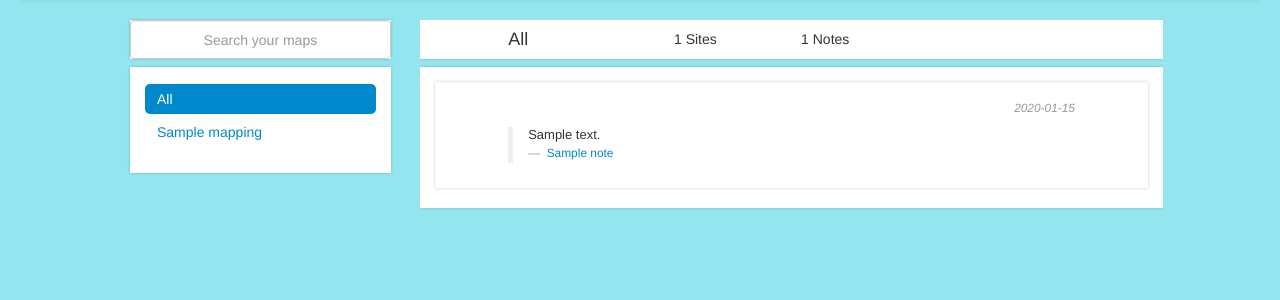
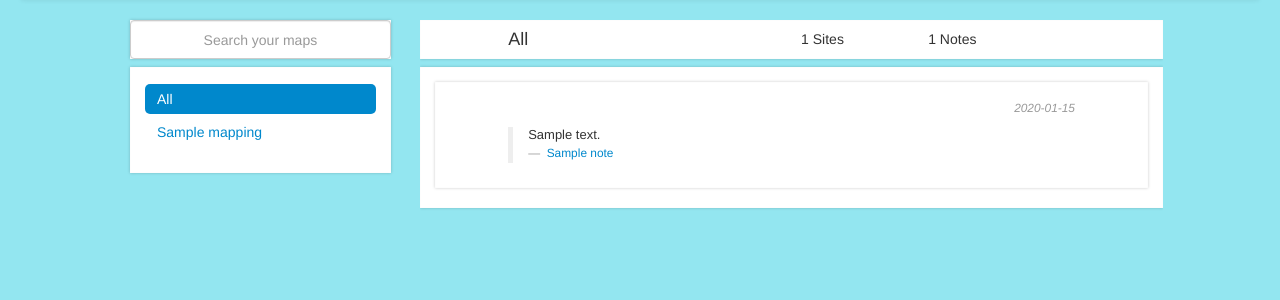
Before and after one commit to cinjon/kaizen-web, a Python web app: template web/app/templates/user_profile.html in a window 1280 px wide. Shown: the part 42-342 px from the top of the page. Run offline with Jinja, Linux system fonts and the light colour scheme; the template is opened without the code that fills it: most values are stand-ins (such as "Sample title", 1, 10 or a date in 2020).

Commit message:
user_profile: make row desc better format

```diff
--- a/web/app/templates/user_profile.html
+++ b/web/app/templates/user_profile.html
@@ -27,7 +27,7 @@
           <div id="allmaps" class="tab-pane active">
             <div class="smallbox">
               <div class="row-fluid">
-                <div class="span2 offset1"><p class="mapname">All</p></div>
+                <div class="span4 offset1"><p class="mapname">All</p></div>
                 <div class="span2 offset1">{{allmaps.numSites}} Sites</div>
                 <div class="span2">{{allmaps.numNotes}} Notes</div>
               </div>
@@ -44,11 +44,11 @@
           <div id="mapping{{loop.index}}" class="tab-pane">
             <div class="smallbox">
               <div class="row-fluid">
-                <div class="span2 offset1"><p class="mapname">{{mapping.name}}</p></div>
+                <div class="span4 offset1"><p class="mapname">{{mapping.name}}</p></div>
                 <div class="span2 offset1">{{mapping.sites|length}} Sites</div>
                 <div class="span2">{{mapping.notes|length}} Notes</div>
                 {% if mapping.sites|length > 0 %}
-                <div class="pull-right" style="margin-right:15px"><a href="{{url_for('user_mapping', name_route=user.name_route, map_name=mapping.name)}}">Go to Map</a></div>
+                <div class="pull-right" style="margin-right:15px"><a href="{{url_for('user_mapping', user_name_route=user.name_route, map_name_route=mapping.name_route)}}">See Map</a></div>
                 {% endif %}
               </div>
             </div>
```
